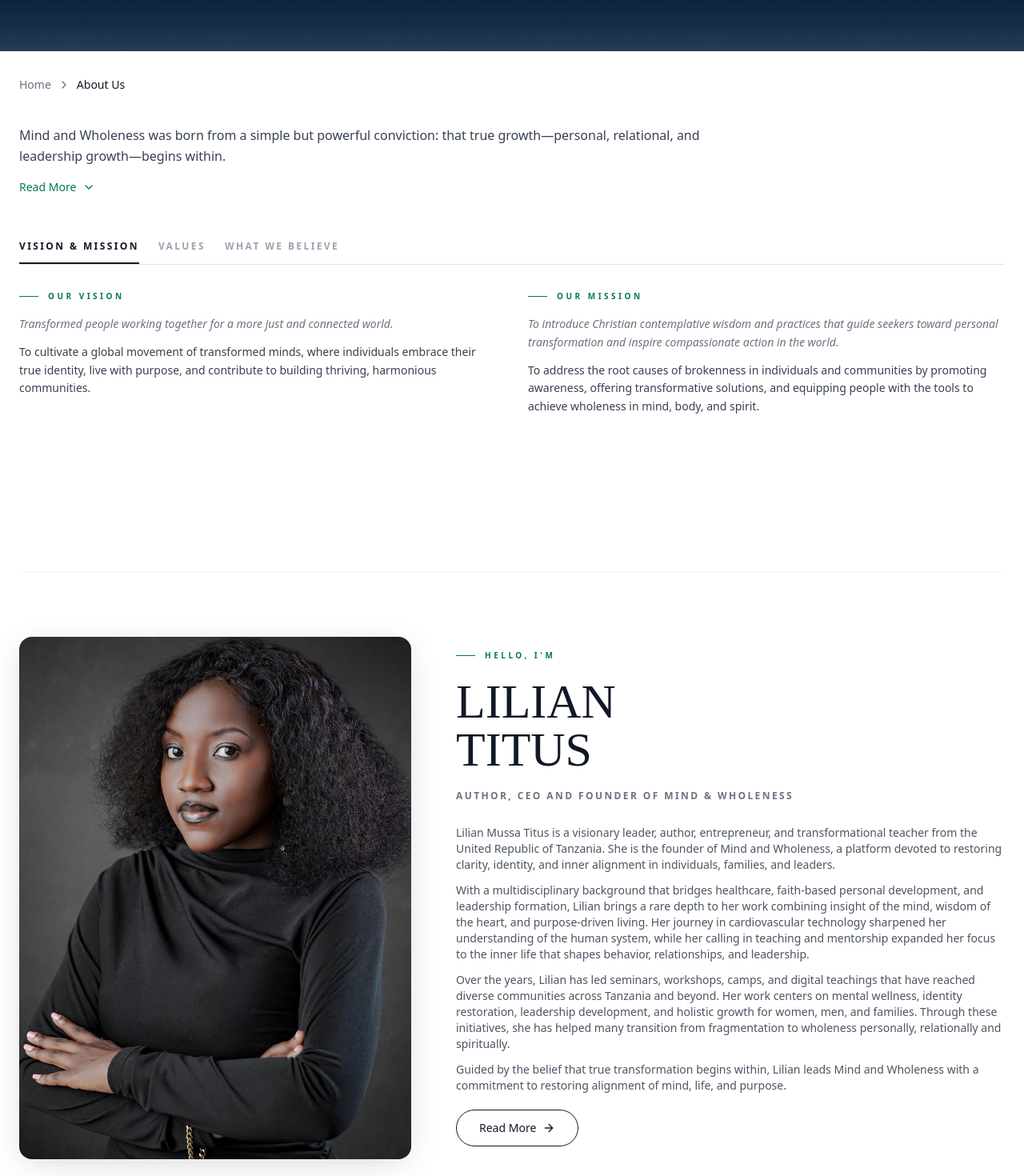
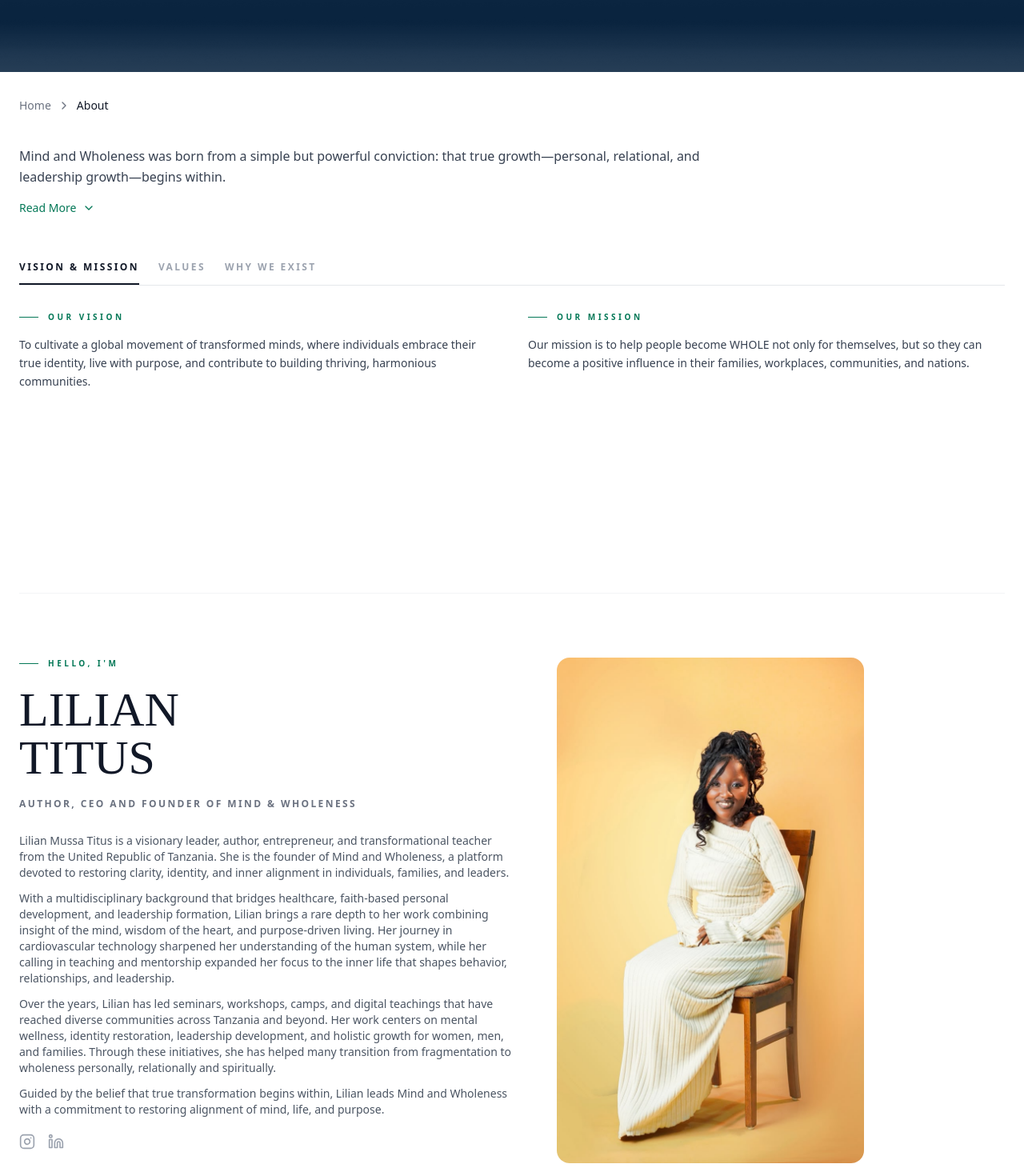
Before and after one commit to eldoJr/mind-and-wholeness, a React (Vite) app: page /about/about in a window 1280 px wide. Shown: the part 580-2050 px from the top of the page at 80% size. Built offline with nearby package versions, Linux system fonts and the light colour scheme.

Commit message:
Refactor code structure for improved readability and maintainability

```diff
--- a/src/components/sections/about/About.tsx
+++ b/src/components/sections/about/About.tsx
@@ -1,9 +1,9 @@
-import ceoImg from "/src/assets/images/lilian.jpeg";
+import ceoImg from "/src/assets/images/ceo1.png";
 import liliImg from "/src/assets/images/lili.jpeg";
 import michaelImg from "/src/assets/images/michael.jpeg";
 import viviImg from "/src/assets/images/vivi.jpeg";
 import { useState } from "react";
-import { ChevronDown, ChevronRight, ArrowRight } from "lucide-react";
+import { ChevronDown, ChevronRight, ArrowRight, Instagram, Linkedin } from "lucide-react";
 import { Link } from "react-router-dom";
 import { motion } from 'framer-motion';
 import { useLanguage } from '../../../context/LanguageContext';
@@ -65,16 +65,21 @@ const AboutSection = () => {
         );
       case "beliefs":
         return (
-          <div className="mt-8">
-            <p className="text-sm text-gray-600 mb-8 max-w-3xl leading-relaxed">{t.beliefsDesc}</p>
-            <div className="grid grid-cols-1 md:grid-cols-2 gap-3">
-              {[t.belief1, t.belief2, t.belief3, t.belief4, t.belief5, t.belief6, t.belief7, t.belief8].map((belief, i) => (
-                <div key={i} className="flex items-start gap-3 py-3 border-b border-gray-100">
-                  <span className="mt-1 w-5 h-5 rounded-full bg-emerald-50 flex items-center justify-center flex-shrink-0">
-                    <span className="w-1.5 h-1.5 rounded-full bg-emerald-600" />
-                  </span>
-                  <p className="text-sm text-gray-700 leading-relaxed">{belief}</p>
-                </div>
+          <div className="mt-8 max-w-2xl">
+            <p className="text-base text-gray-500 mb-10 leading-relaxed">{t.beliefsDesc}</p>
+            <div className="space-y-0">
+              {[t.belief1, t.belief2, t.belief3, t.belief4, t.belief5, t.belief6].filter(Boolean).map((belief, i) => (
+                <motion.div
+                  key={i}
+                  initial={{ opacity: 0, x: -16 }}
+                  animate={{ opacity: 1, x: 0 }}
+                  transition={{ delay: i * 0.07, duration: 0.4, ease: [0.16, 1, 0.3, 1] }}
+                  className="flex items-center gap-5 py-4 border-b border-gray-100 group"
+                >
+                  <span className="text-[10px] font-semibold tracking-[0.25em] text-emerald-500/60 w-6 shrink-0">{String(i + 1).padStart(2, '0')}</span>
+                  <p className="text-sm text-gray-700 leading-relaxed flex-1 group-hover:text-gray-900 transition-colors duration-200">{belief}</p>
+                  <span className="w-1.5 h-1.5 rounded-full bg-emerald-400/0 group-hover:bg-emerald-400 transition-all duration-300 shrink-0" />
+                </motion.div>
               ))}
             </div>
           </div>
@@ -279,20 +284,9 @@ const AboutSection = () => {
           viewport={{ once: true, margin: "-100px" }}
           transition={{ duration: 0.7 }}
         >
-          <div className="flex flex-col lg:flex-row gap-14 items-center">
-            {/* Rectangle image */}
-            <div className="lg:w-5/12 w-full">
-              <div className="overflow-hidden rounded-2xl shadow-[0_8px_40px_-8px_rgba(0,0,0,0.18)]">
-                <img
-                  src={ceoImg}
-                  alt="Lilian Titus"
-                  className="w-full aspect-[3/4] object-cover"
-                />
-              </div>
-            </div>
-
+          <div className="flex flex-col lg:flex-row gap-14 items-start">
             {/* Text */}
-            <div className="lg:w-7/12 w-full space-y-5">
+            <div className="lg:w-1/2 w-full space-y-5">
               <div className="flex items-center gap-3">
                 <span className="w-6 h-px bg-emerald-700" />
                 <span className="text-[10px] font-semibold tracking-[0.35em] uppercase text-emerald-700">{t.helloIm}</span>
@@ -307,10 +301,33 @@ const AboutSection = () => {
                 <p className="text-sm">{t.ceoBio3}</p>
                 <p className="text-sm">{t.ceoBio4}</p>
               </div>
-              <button className="inline-flex items-center gap-2 px-7 py-3 rounded-full border border-gray-900 text-gray-900 hover:bg-gray-900 hover:text-white transition-all duration-300 text-sm font-medium group mt-2">
-                {t.readMore}
-                <ArrowRight className="w-4 h-4 transition-transform duration-300 group-hover:translate-x-1" />
-              </button>
+              <div className="flex gap-4 mt-2">
+                <a
+                  href="https://www.instagram.com/liliantitus_1?igsh=MXdsbXU2NjUxMXJ6bA=="
+                  target="_blank"
+                  rel="noopener noreferrer"
+                  className="text-gray-400 hover:text-emerald-700 transition-colors duration-300"
+                >
+                  <Instagram size={20} />
+                </a>
+                <a
+                  href="https://www.linkedin.com/in/"
+                  target="_blank"
+                  rel="noopener noreferrer"
+                  className="text-gray-400 hover:text-emerald-700 transition-colors duration-300"
+                >
+                  <Linkedin size={20} />
+                </a>
+              </div>
+            </div>
+
+            {/* Image */}
+            <div className="lg:w-5/12 w-full max-w-xs lg:max-w-sm mx-auto lg:mx-0">
+              <img
+                src={ceoImg}
+                alt="Lilian Titus"
+                className="w-full rounded-2xl"
+              />
             </div>
           </div>
         </motion.div>
--- a/src/components/sections/about/TeamSection.tsx
+++ b/src/components/sections/about/TeamSection.tsx
@@ -65,8 +65,7 @@ const TeamSection = () => {
             <span className="text-[10px] font-semibold tracking-[0.35em] uppercase text-emerald-700">{t.breadcrumbTeam}</span>
           </div>
           <h1 className="text-4xl sm:text-5xl font-serif text-gray-900 mb-5 max-w-xl leading-tight">{t.title}</h1>
-          <p className="text-base text-gray-600 max-w-3xl leading-relaxed mb-3">{t.subtitle}</p>
-          <p className="text-sm text-gray-500 max-w-4xl leading-relaxed">{t.description}</p>
+          <p className="text-base text-gray-600 max-w-3xl leading-relaxed">Meet the leadership team behind Mind and Wholeness</p>
         </motion.div>
 
         {/* Meet the team label */}
--- a/src/utils/translations.ts
+++ b/src/utils/translations.ts
@@ -235,7 +235,7 @@ export const translations = {
         bookAuthor: 'By Lilian Mussa Titus',
         bookDesc: 'A transformative guide that explores the inner power each person carries and how to channel it toward lasting personal growth. This book walks you through practical principles for overcoming limitations, renewing your mindset, and stepping into the fullness of your purpose.',
         addToCart: 'Add to Cart',
-        recommendations: 'Our Recommendations',
+        recommendations: 'Upcoming Books',
         recommendationsDesc: 'Curated selections for your reading journey',
         available: 'Available',
         comingSoon: 'Coming Soon',
@@ -292,9 +292,9 @@ export const translations = {
       },
       about: {
         breadcrumbHome: 'Home',
-        breadcrumbAbout: 'About Us',
+        breadcrumbAbout: 'About',
         title: 'About Mind & Wholeness',
-        intro: 'We support those seeking healing within themselves and in the world around them through everyday Christian contemplative wisdom and practices.',
+        intro: 'Mind and Wholeness is a global movement that helps people move from brokenness to wholeness by transforming the mind, nurturing the spirit, strengthening the body, and equipping individuals to live purposeful lives that positively impact their communities.',
         story1: 'Mind and Wholeness was born from a simple but powerful conviction: that true growth—personal, relational, and leadership growth—begins within.',
         story2: 'With a background in cardiovascular technology and a deep passion for faith, identity, and human development, I have spent years observing the connection between the mind, the heart, and the way people live, lead, and relate. What became clear over time is that many of the challenges we face externally are rooted internally—in how we think, how we process life, and how whole we are within ourselves.',
         story3: 'Mind and Wholeness exists to bridge that gap. This platform was created to support individuals and families in cultivating clarity, emotional health, faith-grounded identity, and sustainable leadership from the inside out. We believe wholeness is not a luxury—it is a foundation. When the mind is aligned and the inner life is healthy, decisions become clearer, relationships become stronger, and leadership becomes more authentic.',
@@ -306,15 +306,15 @@ export const translations = {
         readLess: 'Read Less',
         tabVisionMission: 'VISION & MISSION',
         tabValues: 'VALUES',
-        tabBeliefs: 'WHAT WE BELIEVE',
+        tabBeliefs: 'WHY WE EXIST',
         visionMissionTitle: 'Vision & Mission',
         visionMissionDesc: 'To foster a global paradigm shift by inspiring individuals to embrace their true identity, live purposefully, and cultivate flourishing communities through renewed minds and restored hearts.',
         visionTitle: 'Our Vision',
-        visionQuote: 'Transformed people working together for a more just and connected world.',
+        visionQuote: '',
         visionDesc: 'To cultivate a global movement of transformed minds, where individuals embrace their true identity, live with purpose, and contribute to building thriving, harmonious communities.',
         missionTitle: 'Our Mission',
-        missionQuote: 'To introduce Christian contemplative wisdom and practices that guide seekers toward personal transformation and inspire compassionate action in the world.',
-        missionDesc: 'To address the root causes of brokenness in individuals and communities by promoting awareness, offering transformative solutions, and equipping people with the tools to achieve wholeness in mind, body, and spirit.',
+        missionQuote: '',
+        missionDesc: 'Our mission is to help people become WHOLE not only for themselves, but so they can become a positive influence in their families, workplaces, communities, and nations.',
         valuesTitle: 'Our Values',
         valuesDesc: 'At Mind and Wholeness, our values guide how we think, serve, and build. They shape our culture, our work, and our impact.',
         valueWholeness: 'Wholeness',
@@ -331,16 +331,16 @@ export const translations = {
         valueCompassionDesc: 'We serve with empathy while encouraging personal ownership and maturity.',
         valueLeadership: 'Service-Oriented Leadership',
         valueLeadershipDesc: 'We believe leadership exists to restore, empower, and guide others.',
-        beliefsTitle: 'What We Believe',
-        beliefsDesc: 'Our beliefs form the foundation of our mission and our approach to transformation.',
-        belief1: 'True transformation begins within.',
-        belief2: 'Wholeness is essential to healthy individuals, families, and communities.',
-        belief3: 'Renewed thinking leads to renewed living.',
-        belief4: 'Identity shapes behavior, leadership, and legacy.',
-        belief5: 'Faith, lived in truth, brings clarity and freedom.',
-        belief6: 'Leadership is an inner posture before it is a public role.',
-        belief7: 'Sustainable impact comes from aligned minds and healed hearts.',
-        belief8: 'Growth is a journey strengthened by structure and community.',
+        beliefsTitle: 'Why We Exist',
+        beliefsDesc: 'We believe that many people are surviving with invisible forms of brokenness.',
+        belief1: 'Some struggle with identity.',
+        belief2: 'Some lack direction.',
+        belief3: 'Some feel isolated.',
+        belief4: 'Some carry emotional wounds.',
+        belief5: 'Some have unhealthy lifestyles.',
+        belief6: 'Some know what they want but never take action.',
+        belief7: '',
+        belief8: '',
         helloIm: "HELLO, I'M",
         authorRole: 'Author, CEO and Founder of Mind & Wholeness',
         ceoBio1: 'Lilian Mussa Titus is a visionary leader, author, entrepreneur, and transformational teacher from the United Republic of Tanzania. She is the founder of Mind and Wholeness, a platform devoted to restoring clarity, identity, and inner alignment in individuals, families, and leaders.',
```
Also changed, not shown: src/assets/images/ceo1.png (added).
